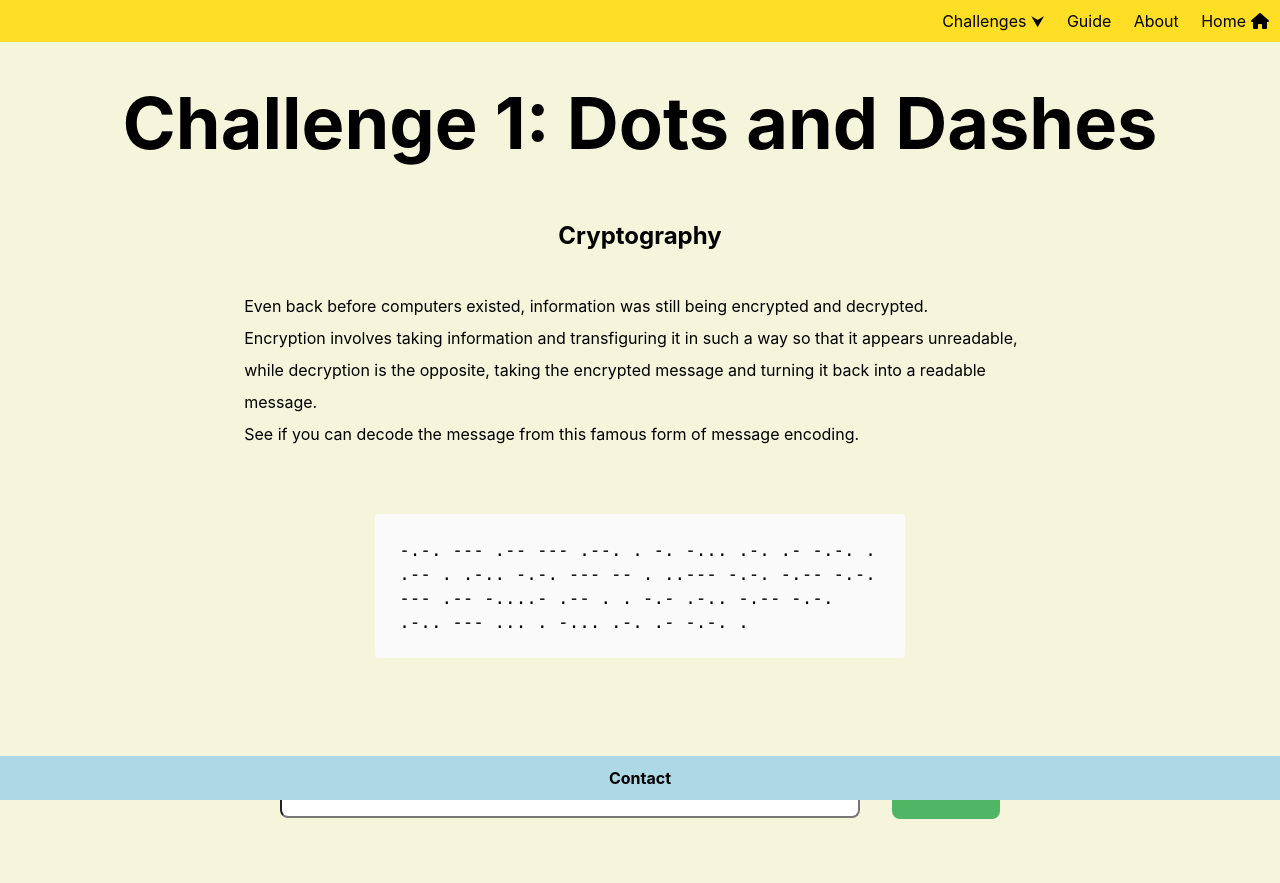
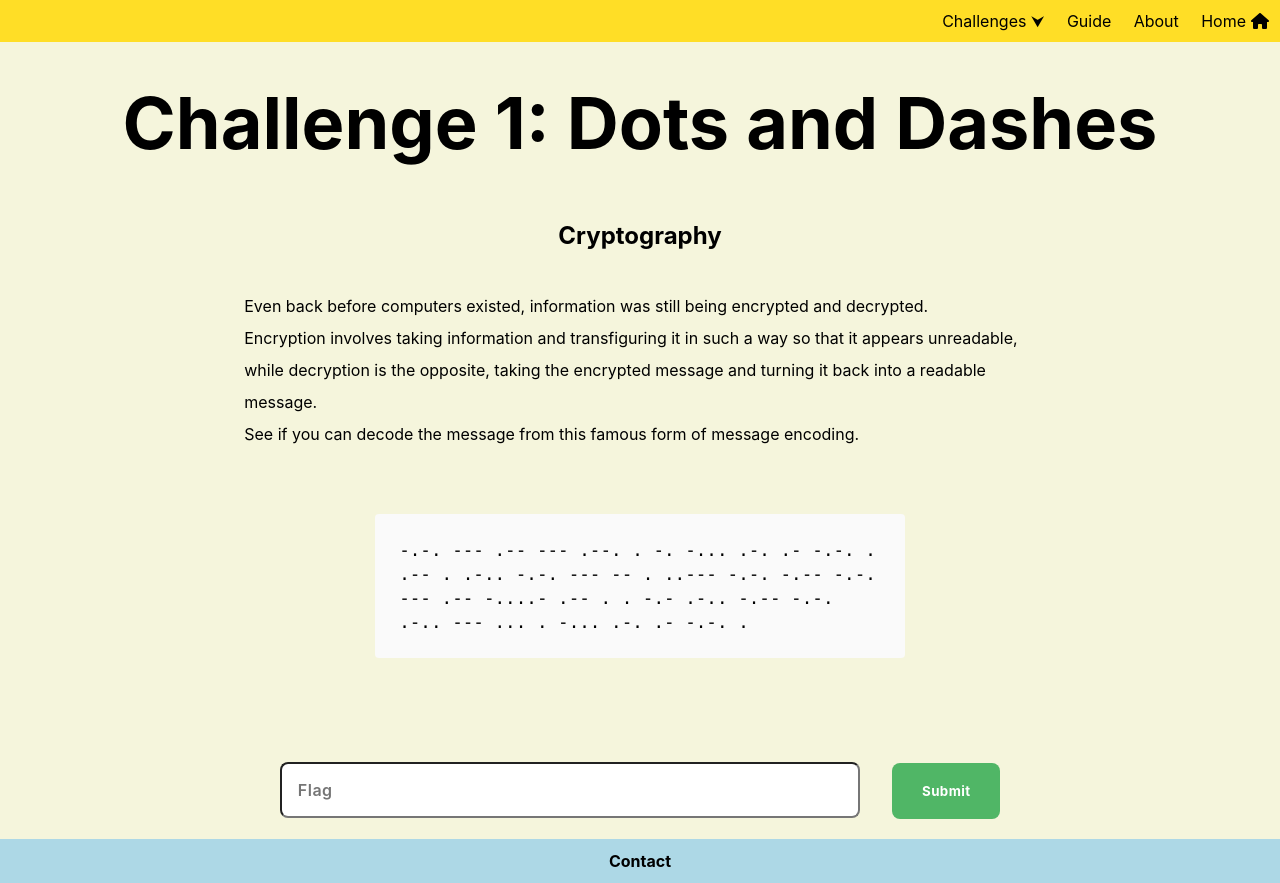
Before and after one commit to alexgeethob/cycow-weekly, a Next.js app: page /challenges/chal1 in a window 1280 px wide. Built offline with nearby package versions, Linux system fonts and the light colour scheme; no server answers.

Commit message:
fixed footer on challenges

```diff
--- a/styles/Chal.module.css
+++ b/styles/Chal.module.css
@@ -2,6 +2,7 @@
   min-height: 100vh;
   display: flex;
   flex-direction: column;
+  position:   relative
 }
 
 .main {
```
